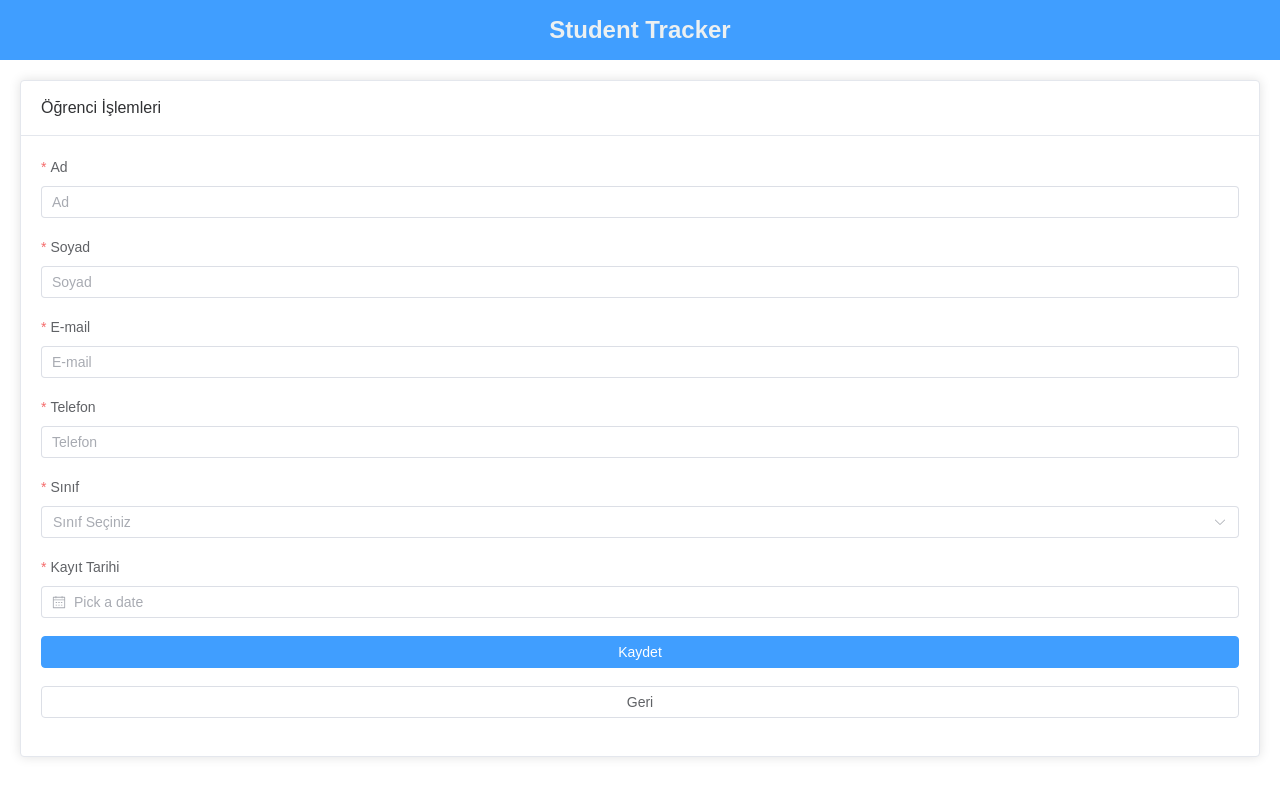
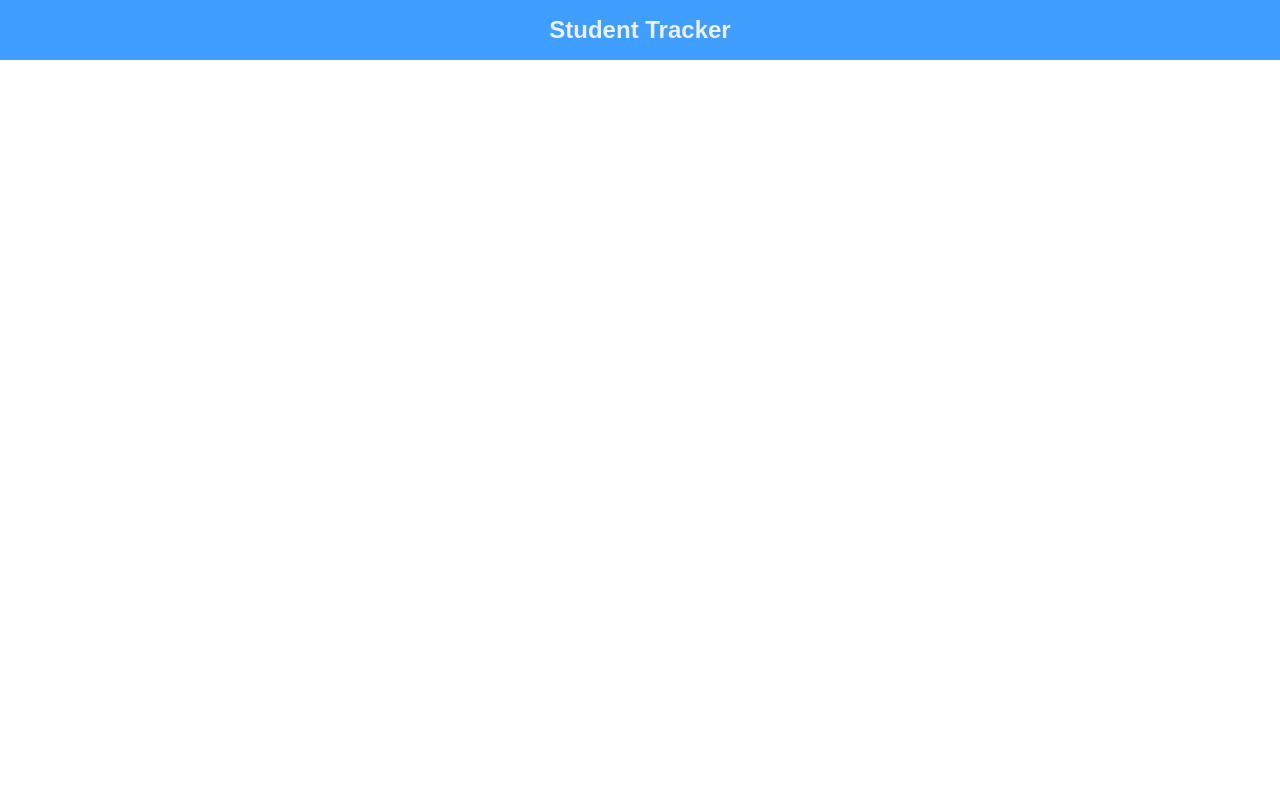
Before and after one commit to Okankanik/student-tracker, a Vue app: page /student-form/1 in a window 1280 px wide. Shown: the top 796 px of the page. Built offline with nearby package versions, Linux system fonts and the light colour scheme.

Commit message:
Refactor StudentForm to use ElDrawer for better UX; integrate locale support in App.vue and enhance filtering options in StudentList.vue.

```diff
--- a/src/App.vue
+++ b/src/App.vue
@@ -1,4 +1,5 @@
 <template>
+  <el-config-provider :locale="tr">
     <el-container>
       <el-header style="background-color: #409eff">
         <el-row justify="center" align="middle" style="height: 60px">
@@ -12,6 +13,10 @@
         <router-view />
       </el-main>
     </el-container>
+  </el-config-provider>
 </template>
 
-<script setup lang="ts"></script>
+<script setup lang="ts">
+import { ElConfigProvider } from "element-plus";
+import tr from "element-plus/es/locale/lang/tr";
+</script>
--- a/src/components/student/StudentForm.vue
+++ b/src/components/student/StudentForm.vue
@@ -1,12 +1,11 @@
 <template>
-  <div>
-    <el-card>
-      <template #header>
-        <div>
-          <span>Öğrenci İşlemleri</span>
-        </div>
-      </template>
-
+  <el-drawer
+    v-model="showDrawer"
+    direction="rtl"
+    :size="isMobile ? '100%' : '47%'"
+    :before-close="offsubmit"
+    :title="isEditMode ? 'Öğrenci Düzenle' : 'Öğrenci Ekle'"
+  >
     <el-form :model="form" :rules="rules" ref="formRef" label-position="top">
       <el-form-item label="Ad" prop="firstName">
         <el-input v-model="form.firstName" placeholder="Ad" />
@@ -39,27 +38,18 @@
         <el-date-picker
           v-model="form.enrollmentDate"
           type="date"
-            placeholder="Pick a date"
-            format="YYYY-MM-DD"
+          placeholder="Tarih Seçiniz"
+          format="DD.MM.YYYY"
           value-format="YYYY-MM-DD"
           style="width: 100%"
         />
       </el-form-item>
-
-        <el-form-item>
-          <el-button @click="onSubmit" type="primary" style="width: 100%">
-            Kaydet
-          </el-button>
-        </el-form-item>
-
-        <el-form-item>
-          <el-button @click="offsubmit" type="secondary" style="width: 100%">
-            Geri
-          </el-button>
-        </el-form-item>
     </el-form>
-    </el-card>
-  </div>
+    <template #footer>
+      <el-button @click="offsubmit" type="secondary"> İptal </el-button>
+      <el-button @click="onSubmit" type="primary"> Kaydet </el-button>
+    </template>
+  </el-drawer>
 </template>
 
 <script lang="ts">
@@ -71,7 +61,6 @@ import StudentService from "../../core/services/StudentService";
 import { ElMessage, ElNotification } from "element-plus";
 import type { FormInstance } from "element-plus";
 import type { Student } from "../../core/models/Student";
-import { getCurrentInstance } from "vue";
 
 export default {
   props: {
@@ -80,35 +69,34 @@ export default {
       default: null,
     },
     isEditMode: Boolean,
+    drawerVisible: Boolean,
+    isMobile: Boolean,
   },
-  setup(props) {
-    const internalInstance = getCurrentInstance();
-    const emit = internalInstance?.emit;
+  emits: ["form-closed"],
+  setup(props, { emit }) {
     const classes = ref(MOCK_CLASSES);
     const router = useRouter();
     const { rules } = getRules();
     const studentId = computed(() => props.formData?.id || null);
+    const showDrawer = computed(() => props.drawerVisible);
     const formRef = ref<FormInstance | null>(null);
 
     async function onSubmit() {
       if (!formRef.value) return;
-      try {
+
       await formRef.value.validate();
       if (props.isEditMode) {
         updateStudent();
       } else {
         addNewStudent();
       }
-      } catch (error) {
-        ElNotification.error("Lütfen formdaki tüm alanları doğru doldurun.");
-      }
     }
 
-    function offsubmit() {
-      emit?.("form-closed");
+    const offsubmit = () => {
+      emit("form-closed");
       router.push("/");
       formRef.value?.resetFields();
-    }
+    };
 
     const defaultForm = {
       firstName: "",
@@ -173,10 +161,10 @@ export default {
 
         StudentService.addStudent(newStudent);
         ElNotification.success("Öğrenci başarıyla eklendi.");
-        emit?.("form-closed");
+        emit("form-closed");
         router.push("/");
         formRef.value?.resetFields();
-      } catch (error) {
+      } catch {
         ElNotification.error("Öğrenci eklenirken bir hata oluştu !!!");
       }
     }
@@ -232,9 +220,9 @@ export default {
 
         StudentService.updateStudent(updatedStudent);
         ElNotification.success("Öğrenci bilgileri başarıyla güncellendi.");
-        emit?.("form-closed");
+        emit("form-closed");
         router.push("/");
-      } catch (error) {
+      } catch {
         ElNotification.error("Öğrenci güncellenirken bir hata oluştu.");
       }
     }
@@ -250,6 +238,7 @@ export default {
       formRef,
       router,
       offsubmit,
+      showDrawer,
     };
   },
 };
--- a/src/views/StudentList.vue
+++ b/src/views/StudentList.vue
@@ -1,24 +1,33 @@
 <template>
-  <el-drawer
-    v-model="drawerVisible"
-    direction="rtl"
-    :size="isMobile ? '100%' : '47%'"
-    :before-close="closeDrawer"
-    :show-close="false"
-    :with-header="false"
-  >
   <StudentForm
+    :drawerVisible="drawerVisible"
     :formData="formData"
     :isEditMode="isEditMode"
+    :isMobile="isMobile"
     @form-closed="closeDrawer"
   />
-  </el-drawer>
+
   <div class="card-container">
     <el-card class="form-card">
       <template #header>
         <div class="card-header">
           <span class="header-title">ÖĞRENCİ LİSTESİ</span>
 
+          <el-button type="primary" :icon="Plus" @click="openDrawer"
+            >Öğrenci ekle</el-button
+          >
+        </div>
+      </template>
+      <span
+        class="filter-container"
+        style="
+          display: flex;
+          align-items: center;
+          gap: 20px;
+          justify-content: space-between;
+        "
+      >
+        <h3>Kayıtlı Öğrenciler</h3>
         <el-select
           v-model="selectedClassId"
           placeholder="Sınıfa göre filtrele"
@@ -33,13 +42,8 @@
             :value="cls.id"
           />
         </el-select>
-          <el-button type="primary" :icon="Plus" @click="openDrawer"
-            >Öğrenci ekle</el-button
-          >
-        </div>
-      </template>
+      </span>
 
-      <h3>Kayıtlı Öğrenciler</h3>
       <div style="overflow-x: auto">
         <el-table :data="paginatedStudents">
           <el-table-column prop="firstName" label="Ad" />
@@ -214,11 +218,10 @@ export default {
       paginatedStudents,
       currentPage,
       pageSize,
-      StudentForm,
       openDrawer,
       closeDrawer,
       drawerVisible,
-      isMobile
+      isMobile,
     };
   },
 };
```
Lines whose indentation alone changed are shown as unchanged.
